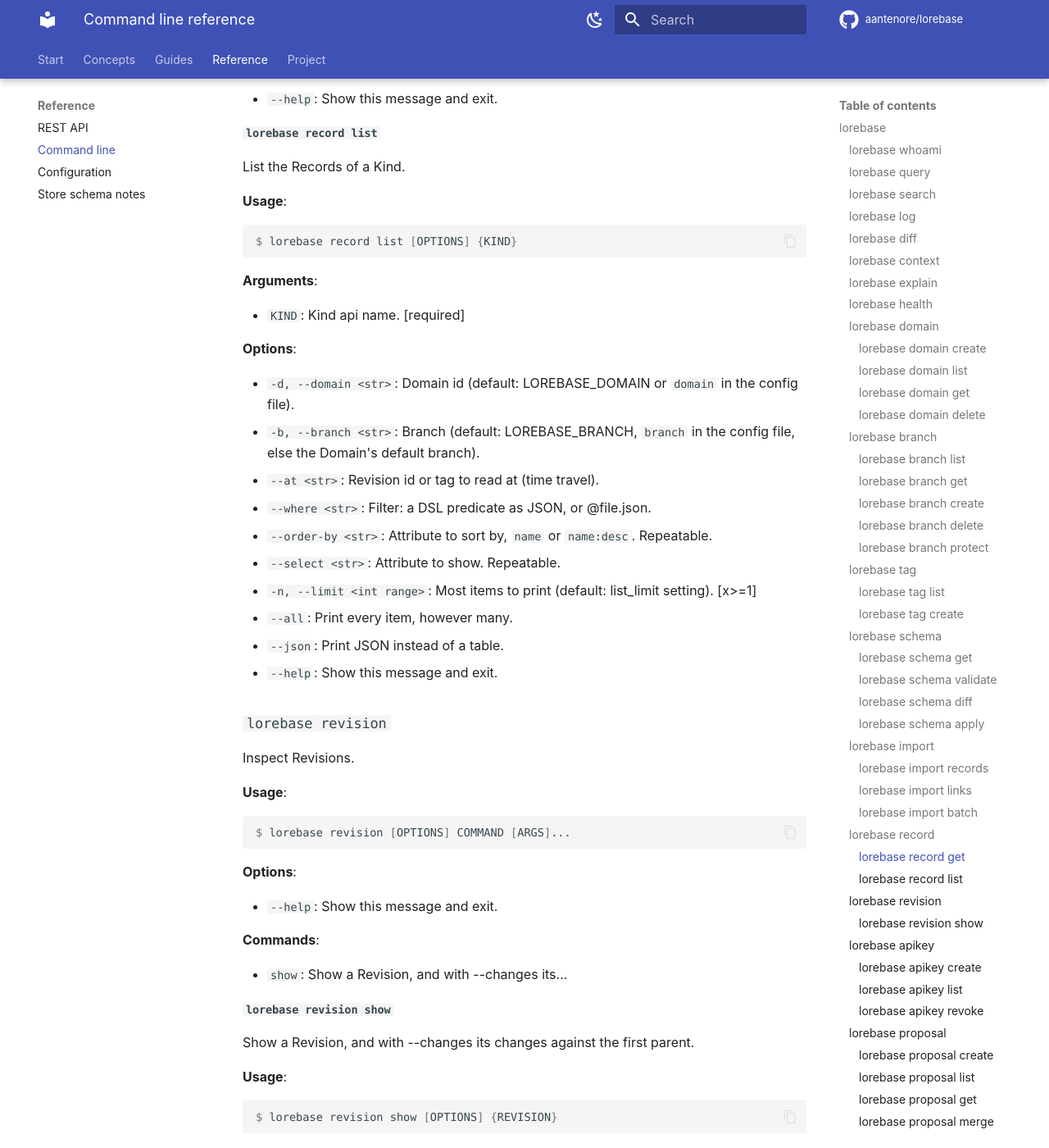
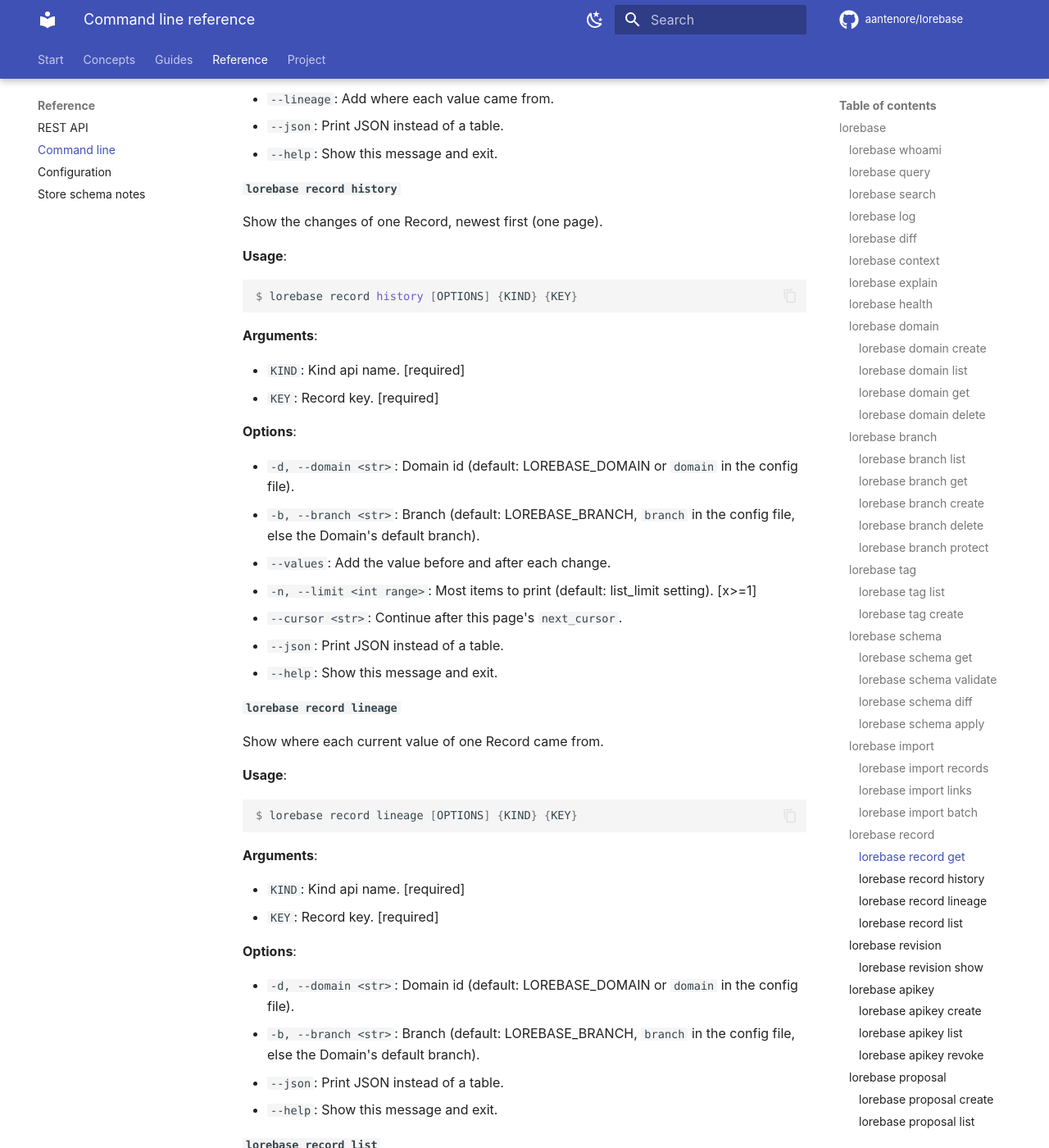
Before and after one commit to aantenore/lorebase, an MkDocs documentation site: the page built from docs/reference/cli.md, in a window 1280 px wide and 1400 px high, scrolled down 19853 px. Shown: the whole window at 82% size. Built offline with MkDocs 1.6.1 and Material for MkDocs 9.7.7, drawn with Linux system fonts in a browser that asks for light colours; comment, search, counter and statistics services are not loaded; some of the changed text lies outside the part shown.

Commit message:
Regenerate the CLI and configuration reference pages

````diff
--- a/docs/reference/cli.md
+++ b/docs/reference/cli.md
@@ -788,6 +788,8 @@ $ lorebase record [OPTIONS] COMMAND [ARGS]...
 **Commands**:
 
 * `get`: Show one Record with its values.
+* `history`: Show the changes of one Record, newest...
+* `lineage`: Show where each current value of one...
 * `list`: List the Records of a Kind.
 
 #### `lorebase record get`
@@ -812,6 +814,53 @@ $ lorebase record get [OPTIONS] {KIND} {KEY}
 * `--at <str>`: Revision id or tag to read at (time travel).
 * `--links`: Add Link counts per Relation.
 * `--lineage`: Add where each value came from.
+* `--json`: Print JSON instead of a table.
+* `--help`: Show this message and exit.
+
+#### `lorebase record history`
+
+Show the changes of one Record, newest first (one page).
+
+**Usage**:
+
+```console
+$ lorebase record history [OPTIONS] {KIND} {KEY}
+```
+
+**Arguments**:
+
+* `KIND`: Kind api name.  [required]
+* `KEY`: Record key.  [required]
+
+**Options**:
+
+* `-d, --domain <str>`: Domain id (default: LOREBASE_DOMAIN or `domain` in the config file).
+* `-b, --branch <str>`: Branch (default: LOREBASE_BRANCH, `branch` in the config file, else the Domain&#x27;s default branch).
+* `--values`: Add the value before and after each change.
+* `-n, --limit <int range>`: Most items to print (default: list_limit setting).  [x&gt;=1]
+* `--cursor <str>`: Continue after this page&#x27;s `next_cursor`.
+* `--json`: Print JSON instead of a table.
+* `--help`: Show this message and exit.
+
+#### `lorebase record lineage`
+
+Show where each current value of one Record came from.
+
+**Usage**:
+
+```console
+$ lorebase record lineage [OPTIONS] {KIND} {KEY}
+```
+
+**Arguments**:
+
+* `KIND`: Kind api name.  [required]
+* `KEY`: Record key.  [required]
+
+**Options**:
+
+* `-d, --domain <str>`: Domain id (default: LOREBASE_DOMAIN or `domain` in the config file).
+* `-b, --branch <str>`: Branch (default: LOREBASE_BRANCH, `branch` in the config file, else the Domain&#x27;s default branch).
 * `--json`: Print JSON instead of a table.
 * `--help`: Show this message and exit.
 
````
Also changed, not shown: docs/reference/configuration.md (+10 -0 lines).
